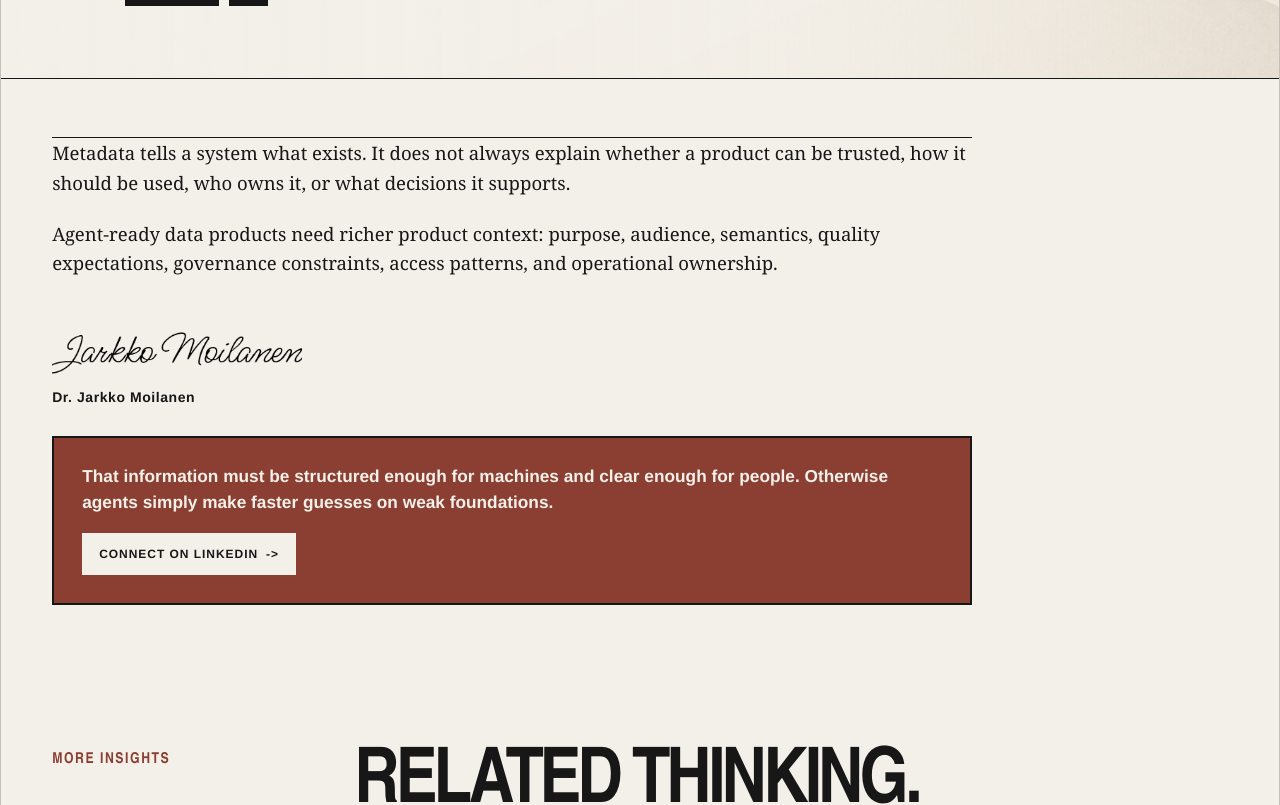
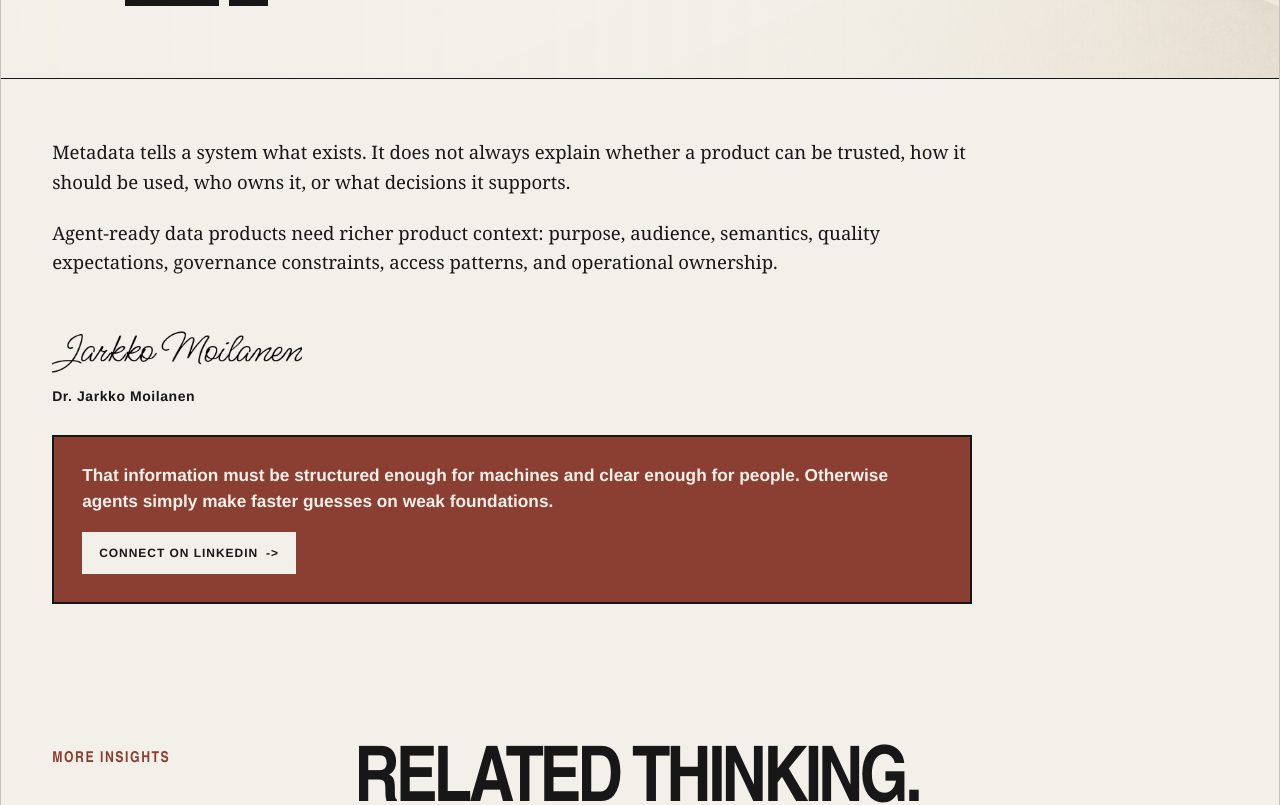
Before and after one commit to kyyberi/jarkko, a Next.js app: page /insights/articles/agent-ready-data-products-need-more-than-metadata in a window 1280 px wide. Shown: the part 500-1305 px from the top of the page. Built offline with nearby package versions, Linux system fonts and the light colour scheme.

Commit message:
Remove article body top rule

```diff
--- a/app/globals.css
+++ b/app/globals.css
@@ -668,7 +668,6 @@ h1 {
 .article-body {
   max-width: 920px;
   margin: 58px var(--pad) 76px;
-  border-top: 1px solid var(--ink);
 }
 
 .article-body p {
```
